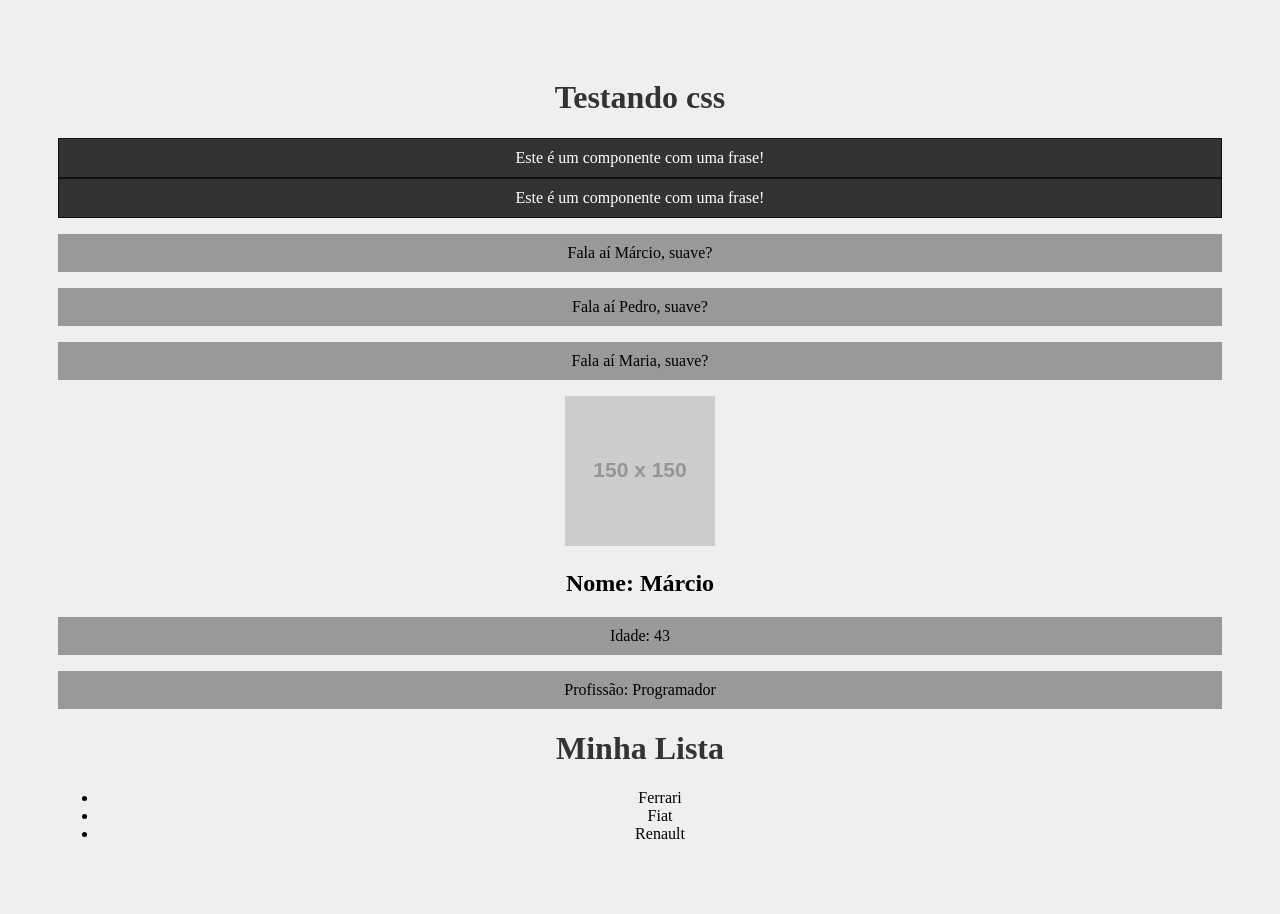
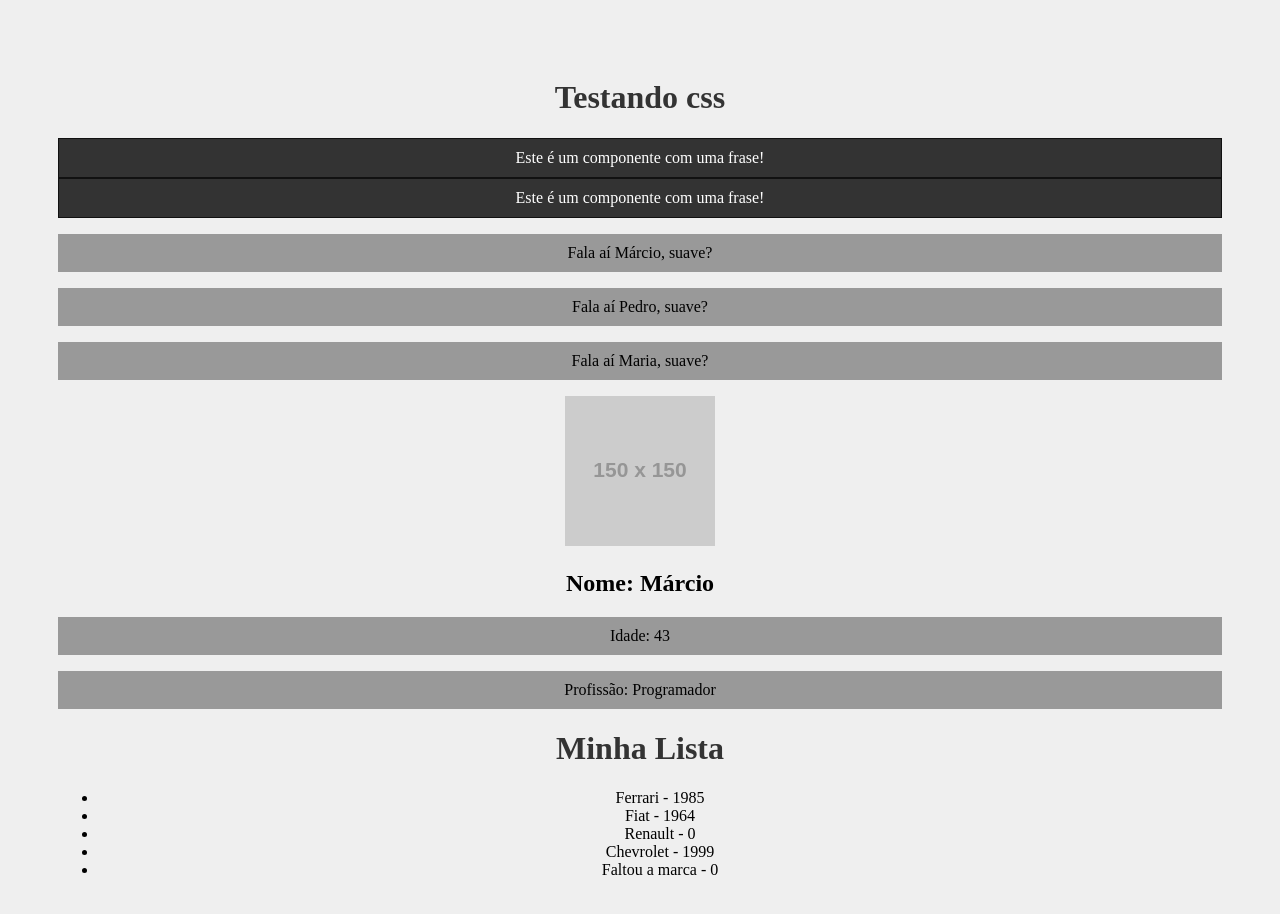
Before and after one commit to marciodutra/Projeto-React, a React (Create React App) app: page / in a window 1280 px wide. Shown: the top 914 px of the page. Built offline with nearby package versions, Linux system fonts and the light colour scheme.

Commit message:
Trabalhando com PropTypes

```diff
--- a/src/components/Item.js
+++ b/src/components/Item.js
@@ -1,9 +1,16 @@
-function Item(props) {
+import PropTypes from 'prop-types'
+
+function Item({ marca, ano_lancamento }) {
     return (
        <>
-        <li>{props.marca}</li>
+        <li>{marca} - {ano_lancamento}</li>
        </>
     )
 }
 
+Item.propTypes = {
+    marca: PropTypes.string.isRequired,
+    ano_lancamento: PropTypes.number,
+}
+
 export default Item
--- a/src/components/List.js
+++ b/src/components/List.js
@@ -5,12 +5,19 @@
         <>
             <h1>Minha Lista</h1>
             <ul>
-                <Item marca="Ferrari" />
-                <Item marca="Fiat" />
+                <Item marca="Ferrari" ano_lancamento={1985} />
+                <Item marca="Fiat" ano_lancamento={1964} />
                 <Item marca="Renault" />
+                <Item marca="Chevrolet" ano_lancamento={1999} />
+                <Item />
             </ul>
         </>
     )
 }
 
+Item.defaultProps = {
+    marca: 'Faltou a marca',
+    ano_lancamento: 0,
+}
+
 export default List
```
